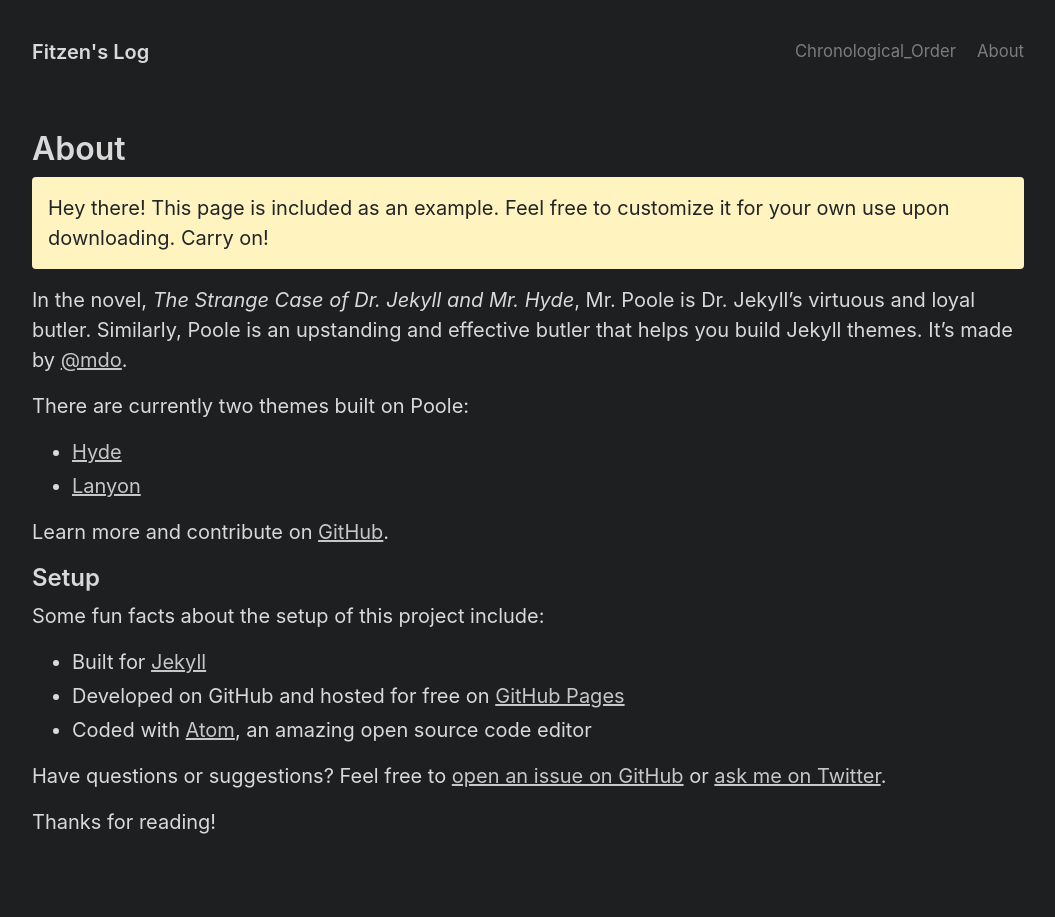
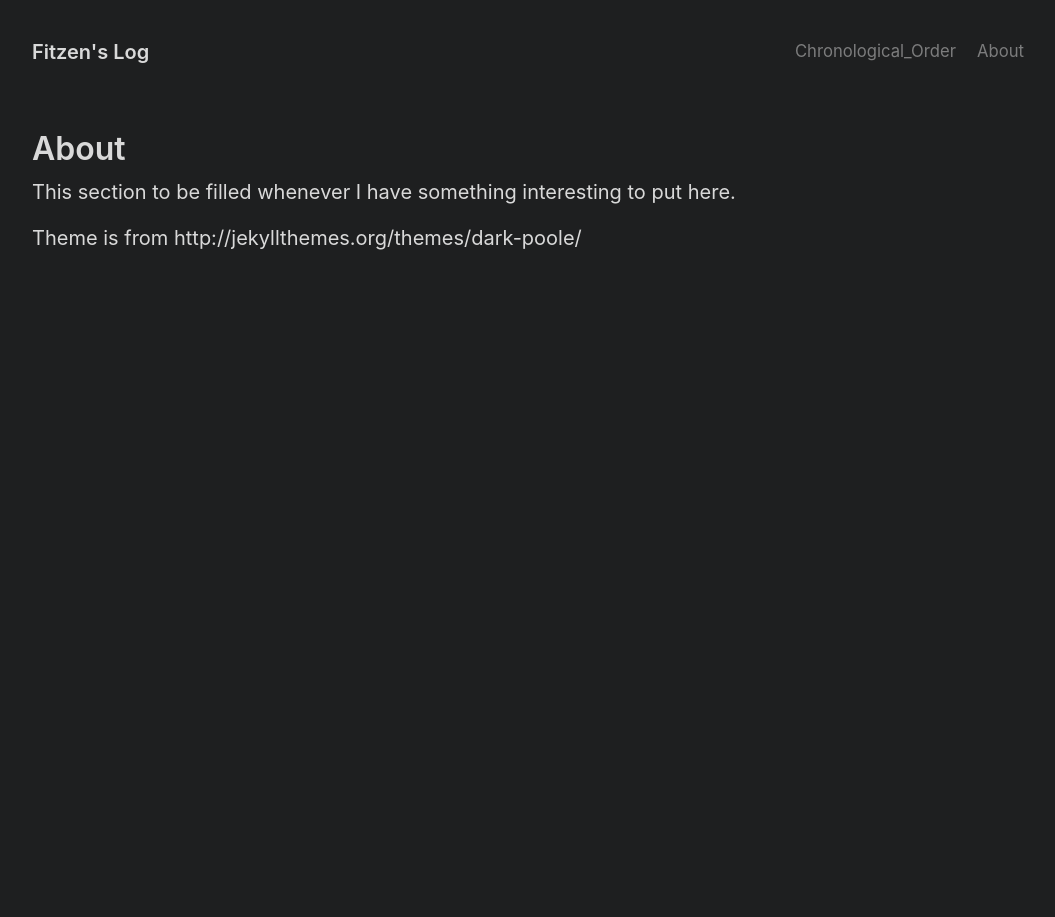
Before and after one commit to Desideratus1/Desideratus1.github.io, a Jekyll site: the page built from about.md, in a window 1280 px wide. Shown: the whole page, without its empty margins (112-1167 px from the left). Built offline with Jekyll 4.4.1, drawn with Linux system fonts in a browser that asks for light colours.

Commit message:
General updates for clarity, removing stuff not relevant to Fitzenlog

```diff
--- a/about.md
+++ b/about.md
@@ -3,27 +3,6 @@ layout: page
 title: About
 ---
 
-<p class="message">
-  Hey there! This page is included as an example. Feel free to customize it for your own use upon downloading. Carry on!
-</p>
+This section to be filled whenever I have something interesting to put here.
 
-In the novel, *The Strange Case of Dr. Jekyll and Mr. Hyde*, Mr. Poole is Dr. Jekyll's virtuous and loyal butler. Similarly, Poole is an upstanding and effective butler that helps you build Jekyll themes. It's made by [@mdo](https://twitter.com/mdo).
-
-There are currently two themes built on Poole:
-
-- [Hyde](https://hyde.getpoole.com)
-- [Lanyon](https://lanyon.getpoole.com)
-
-Learn more and contribute on [GitHub](https://github.com/poole).
-
-## Setup
-
-Some fun facts about the setup of this project include:
-
-- Built for [Jekyll](https://jekyllrb.com)
-- Developed on GitHub and hosted for free on [GitHub Pages](https://pages.github.com)
-- Coded with [Atom](https://atom.io), an amazing open source code editor
-
-Have questions or suggestions? Feel free to [open an issue on GitHub](https://github.com/poole/poole/issues/new) or [ask me on Twitter](https://twitter.com/mdo).
-
-Thanks for reading!
+Theme is from http://jekyllthemes.org/themes/dark-poole/
--- a/index.html
+++ b/index.html
@@ -3,7 +3,7 @@ layout: default
 title: Archive
 ---
 
-Here lies a list of Fitzen's journal entries, grouped into cohesive stories. You may miss context from previous jobs, so if you prefer a chronological order, check on the top right. For your benefit, stories are listed starting from the bottom, their place chosen by the chronological order of the last entry.
+Here lies a list of Fitzen's journal entries, grouped into cohesive stories. You may miss context from previous jobs, so if you prefer a chronological order, check on the top right. For your benefit, stories are groupped into sets in descending order, starting with the story set that has the most recent entry. Individual entries are listed with the earliest entry at the top and then descending to the latest.
 
 {% assign adventureSets = site.posts | group_by: "adventure_set" %}
 {% for adventureSet in adventureSets %}
```
Also changed, not shown: _posts/0022-01-01-the-portal-and-the-tower.md (+1 -1 lines).
